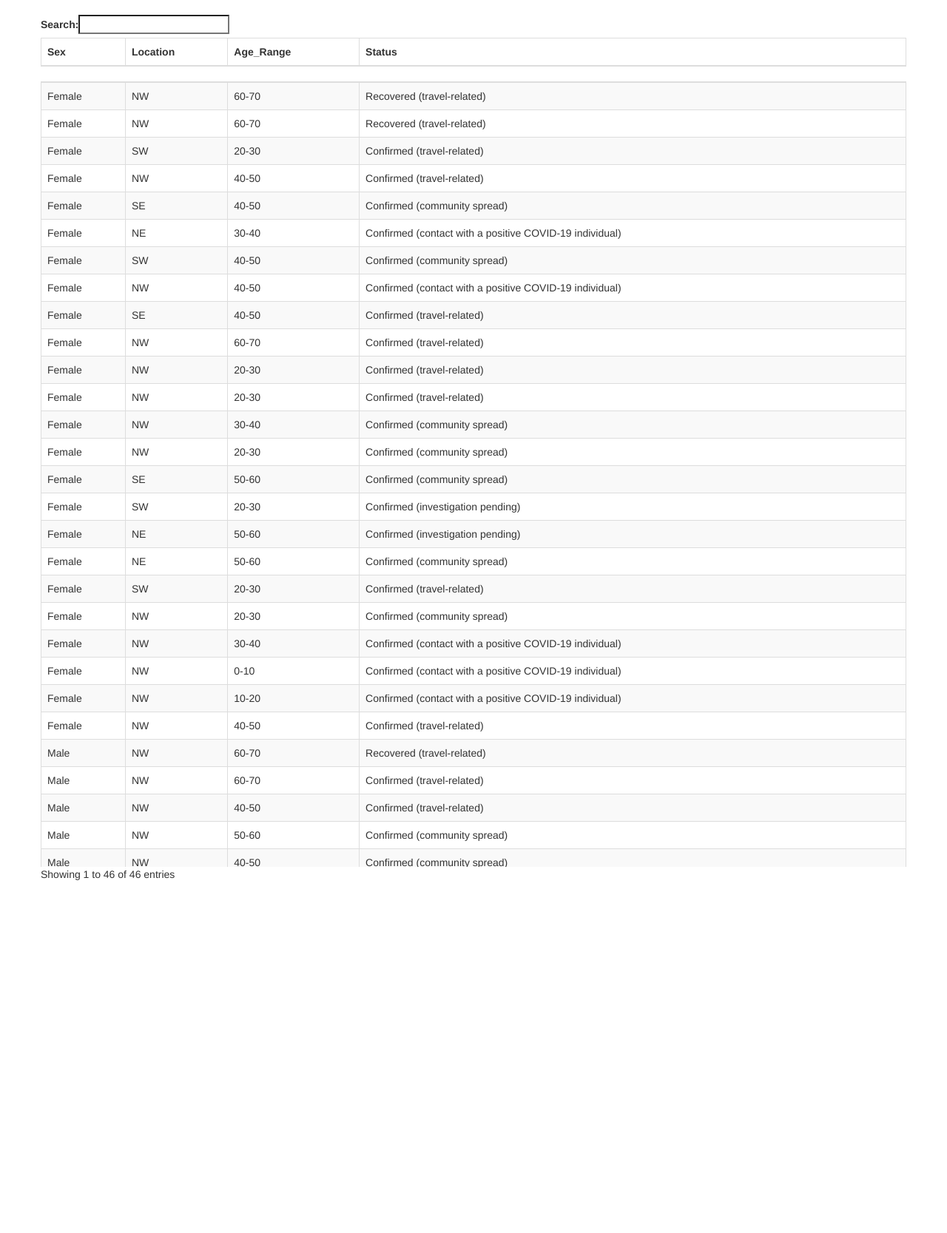
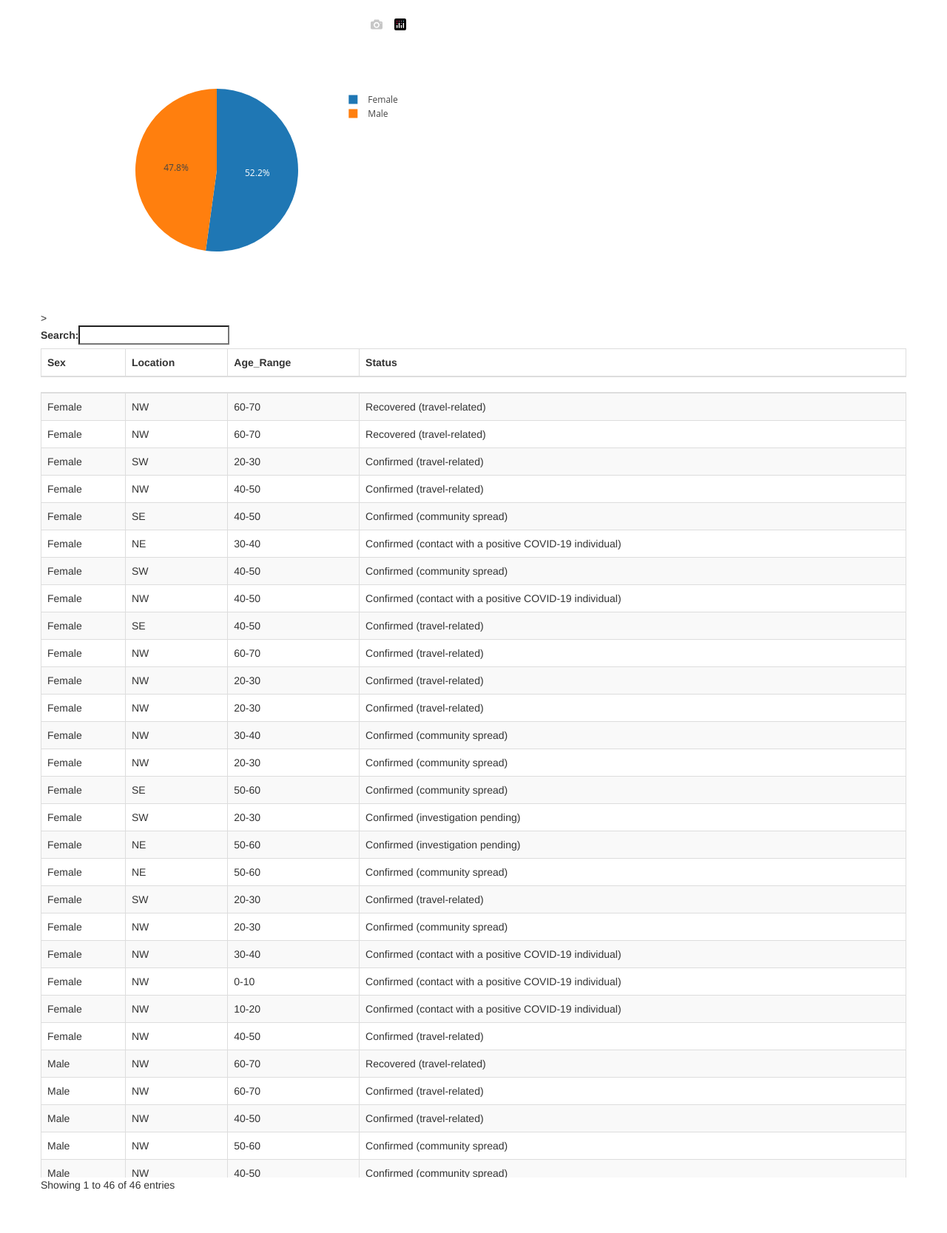
Before and after one commit to zdsteele/covidtexas, a Flask app: page /Harris in a window 1280 px wide. Shown: the part 52-1719 px from the top of the page at 74% size. Run offline with Flask 2, Linux system fonts and the light colour scheme; lists and menus that the app fills with data are empty; some libraries are stand-ins or nearby versions.

Commit message:
pushing latest

```diff
--- a/static/js/Harris.js
+++ b/static/js/Harris.js
@@ -43,3 +43,38 @@ d3.csv("/static/csv/harris_stats.csv").then(function(harris_stats) {
     });
 
 });
+
+
+//  Plotly Graphs
+d3.csv("/static/csv/harris_stats.csv").then(function(plotData) {
+
+
+    var gender = []
+
+    plotData.forEach(function(object, index) {
+
+        gender.push(object.Sex)
+
+    });
+
+    // Counting the number of Males and Females in Harris County
+    var genderCounts = counts(gender)
+    var female = genderCounts.Female
+    var male = genderCounts.Male
+
+
+    var pie_data = [{
+        values: [female, male],
+        labels: ['Female', 'Male'],
+        type: 'pie'
+    }];
+
+    var pie_layout = {
+        height: 400,
+        width: 500
+    };
+
+    Plotly.newPlot('pie', pie_data, pie_layout)
+
+
+});
--- /dev/null
+++ b/static/js/functions.js
@@ -0,0 +1,13 @@
+//  A function that counts the occurances of an element in an array.
+function counts(arr) {
+    let dict = {}
+    arr.forEach(element => {
+
+        if (element in dict) {
+            dict[element] += 1
+        } else {
+            dict[element] = 1
+        }
+    });
+    return dict;
+};
--- a/templates/Harris.html
+++ b/templates/Harris.html
@@ -43,30 +43,35 @@
 
     <div class="container">
         <div class="row">
-            <div class="col-3"></div>
-            <div class="col-6"></div>
-            <div class="table-responsive">
-                <table class="table table-striped table-bordered table-sm" cellspacing="0" width="100%" id="table">
-                </table>
-            </div>
-            <div class="col-3"></div>
-        </div>
-
+            <div class="col-4"></div>
+            <div id='pie' class="col-4"></div>></div>
+        <div class="col-4"></div>
+    </div>
     </div>
 
-
+    <div class="container">
+        <div class="row">
+            <div class="col"></div>
+            <div class="col">
+                <div class="table-responsive">
+                    <table class="table table-striped table-bordered table-sm" cellspacing="0" width="100%" id="table"></table>
+                </div>
+            </div>
+            <div class="col"></div>
+        </div>
     </div>
 
 
 
+    <!-- <div class='container'>
+        <div class="row">
+            <div id="pie"></div>
+        </div>
+    </div> -->
 
     <script src="https://cdnjs.cloudflare.com/ajax/libs/d3/5.15.0/d3.min.js"></script>
+    <script type="text/javascript" src="../static/js/functions.js"></script>
     <script type="text/javascript" src="../static/js/Harris.js"></script>
 </body>
 
-
-
-
-
-
 </html>
```
Also changed, not shown: 1 other file.
